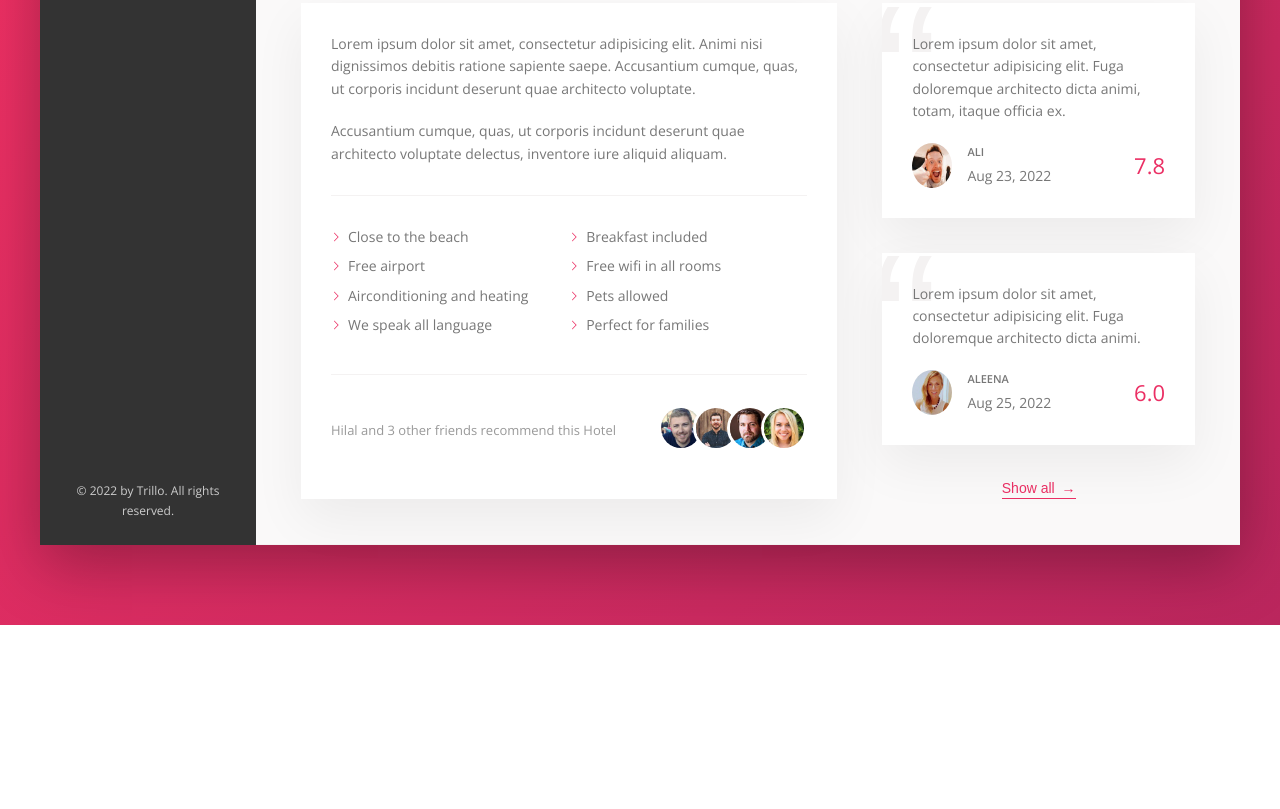
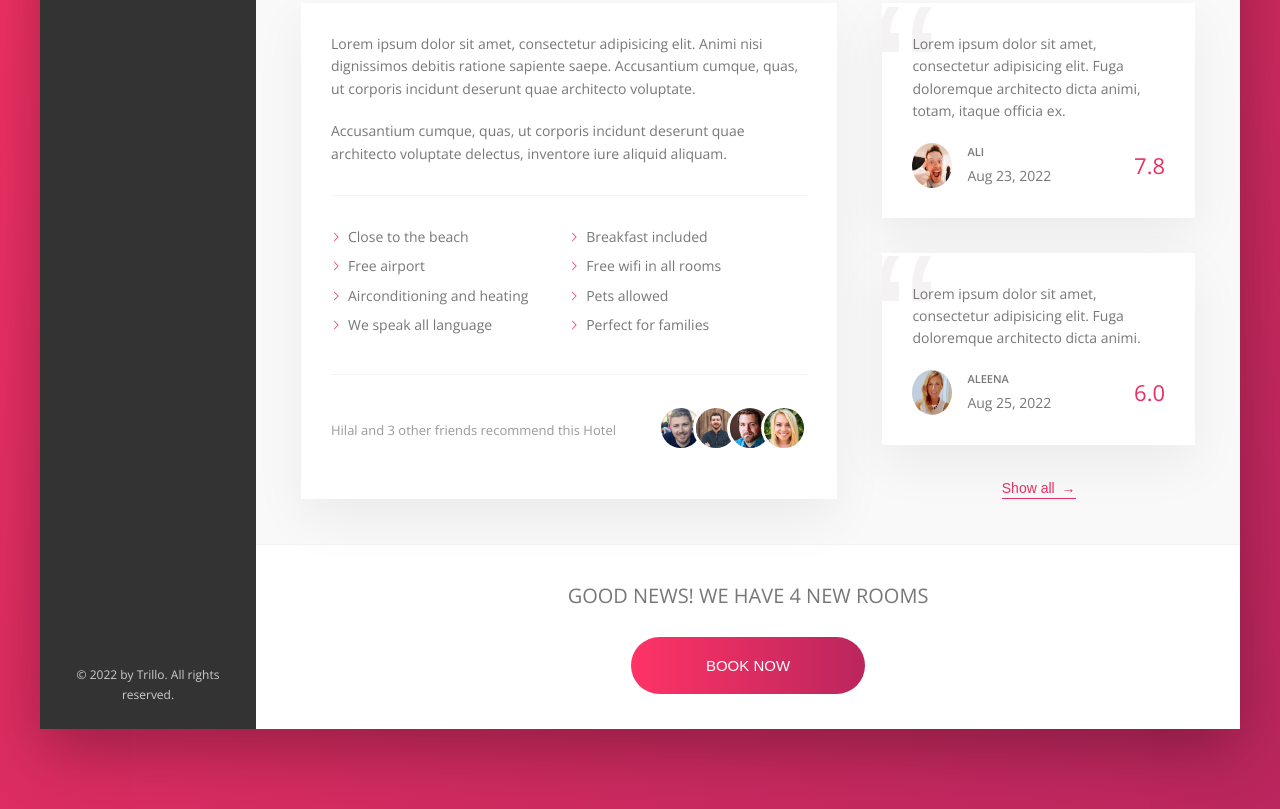
Before and after one commit to umarzaman9/Trillo, a website: page index.html in a window 1280 px wide. Shown: the part 644-1453 px from the top of the page. Before the commit the page ends 1269 px from the top, so only its background shows below. Drawn offline with nearby package versions, Linux system fonts and the light colour scheme.

Commit message:
adding call to action

```diff
--- a/index.html
+++ b/index.html
@@ -207,8 +207,21 @@
                             <button class="btn-inline">Show all
                                 <span>&rarr;</span></button>
                         </div>
+
+
+
                     </div>
 
+                     <div class="cta">
+                            <h2 class="cta__book-now">
+                                Good news! We have 4 new rooms
+                            </h2>
+                            <button class="btn">
+                                <span class="btn__visible">Book Now</span>
+                                <span class="btn__invisible">Only 4 rooms left</span>
+
+                            </button>
+                        </div>
                 </main>
             </div>
         </div>
--- a/sass/_components.scss
+++ b/sass/_components.scss
@@ -511,3 +511,72 @@
         z-index: 1;
     }
 }
+
+////////////////////////////////////////
+// CALL TO ACTION
+.cta {
+    padding: 3.5rem 0;
+    text-align: center;
+
+    @media only screen and (max-width: $bp-medium) {
+        padding: 2.5rem 0;
+    }
+
+    &__book-now {
+        font-size: 2rem;
+        font-weight: 300;
+        text-transform: uppercase;
+        margin-bottom: 2.5rem;
+    }
+}
+
+
+////////////////////////////////////////
+// CALL TO ACTION BUTTON
+.btn {
+    font-size: 1.5rem;
+    font-weight: 300;
+    text-transform: uppercase;
+    border-radius: 100px;
+    border: none;
+    background-image: linear-gradient(to right, var(--color-primary-light), var(--color-primary-dark));
+    color: #fff;
+    position: relative;
+    overflow: hidden;
+    cursor: pointer;
+
+    & > * {
+        display: inline-block;
+        height: 100%;
+        width: 100%;
+        transition: all .2s;
+    }
+
+    &__visible {
+        padding: 2rem 7.5rem;
+    }
+
+    &__invisible {
+        position: absolute;
+        padding: 2rem 0;
+        left: 0;
+        top: -100%;
+    }
+
+    &:hover {
+        background-image: linear-gradient(to left, var(--color-primary-light), var(--color-primary-dark));
+    }
+
+    &:hover &__visible {
+        transform: translateY(100%);
+    }
+
+    &:hover &__invisible {
+        top: 0;
+    }
+
+    &:focus {
+        outline: none;
+        animation: pulsate 1s infinite;
+    }
+}
```
Also changed, not shown: css/style.css, sass/main.scss (line endings or trailing spaces).
